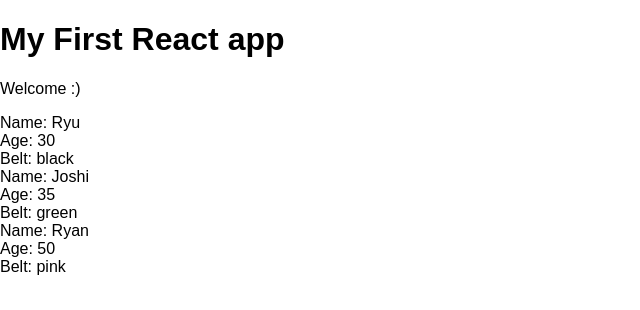
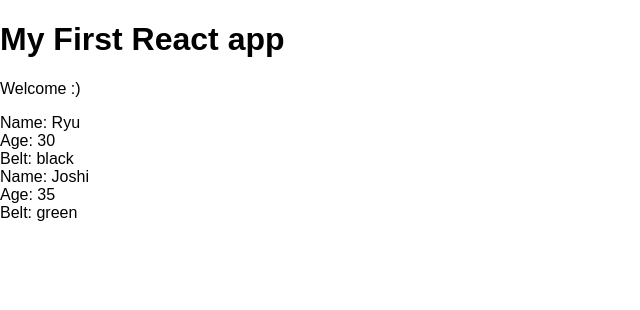
Before and after one commit to sangkeerthana70/React-Redux, a React (Create React App) app in the folder REACT-REDUX-COMPLETE/createReactApp/my-app/: page / in a window 1280 px wide. Shown: the top 310 px of the page, without its empty margins (0-640 px from the left). Built offline with nearby package versions, Linux system fonts and the light colour scheme.

Commit message:
Conditional outputs

```diff
--- a/REACT-REDUX-COMPLETE/createReactApp/my-app/src/App.js
+++ b/REACT-REDUX-COMPLETE/createReactApp/my-app/src/App.js
@@ -7,7 +7,7 @@ class App extends Component {
     ninjas : [
       { name: 'Ryu', age: 30, belt: 'black', id: 1 },
       { name: 'Joshi', age: 35, belt: 'green', id: 2 },
-      { name: 'Ryan', age: 50, belt: 'pink', id: 3 }
+      { name: 'Ryan', age: 20, belt: 'pink', id: 3 }
     ]
   }
   render() {
--- a/REACT-REDUX-COMPLETE/createReactApp/my-app/src/Ninjas.js
+++ b/REACT-REDUX-COMPLETE/createReactApp/my-app/src/Ninjas.js
@@ -2,20 +2,35 @@ import React from 'react';
 
 const Ninjas = ({ninjas}) => {
     //const { ninjas } = props;
-    const ninjaList = ninjas.map(ninja => {
-        return (
-            <div className = "ninja" key = { ninja.id }>
-                <div>Name: { ninja.name }</div>
-                <div>Age: { ninja.age }</div>
-                <div>Belt: { ninja.belt }</div>
+    // const ninjaList = ninjas.map(ninja => {
+    //     if (ninja.age > 20) {
+    //         return (
+    //             <div className = "ninja" key = { ninja.id }>
+    //                 <div>Name: { ninja.name }</div>
+    //                 <div>Age: { ninja.age }</div>
+    //                 <div>Belt: { ninja.belt }</div>
+    //             </div>
+    //         )
+    //     }  else {
+    //     return null;
+    //     }
+    // })
 
-            </div>
-        )
-    })
     //restructuring
     return(//jsx template that has a class name of "ninja" and many nested compenents
         <div className="ninja-list">
-            { ninjaList }
+            {
+                ninjas.map(ninja => {
+                    //ternary operator
+                    return ninja.age > 20 ? (
+                        <div className = "ninja" key = { ninja.id }>
+                            <div>Name: { ninja.name }</div>
+                            <div>Age: { ninja.age }</div>
+                            <div>Belt: { ninja.belt }</div>
+                        </div>
+                    ) : null;
+                })
+            }
         </div>
     )
 }
```
